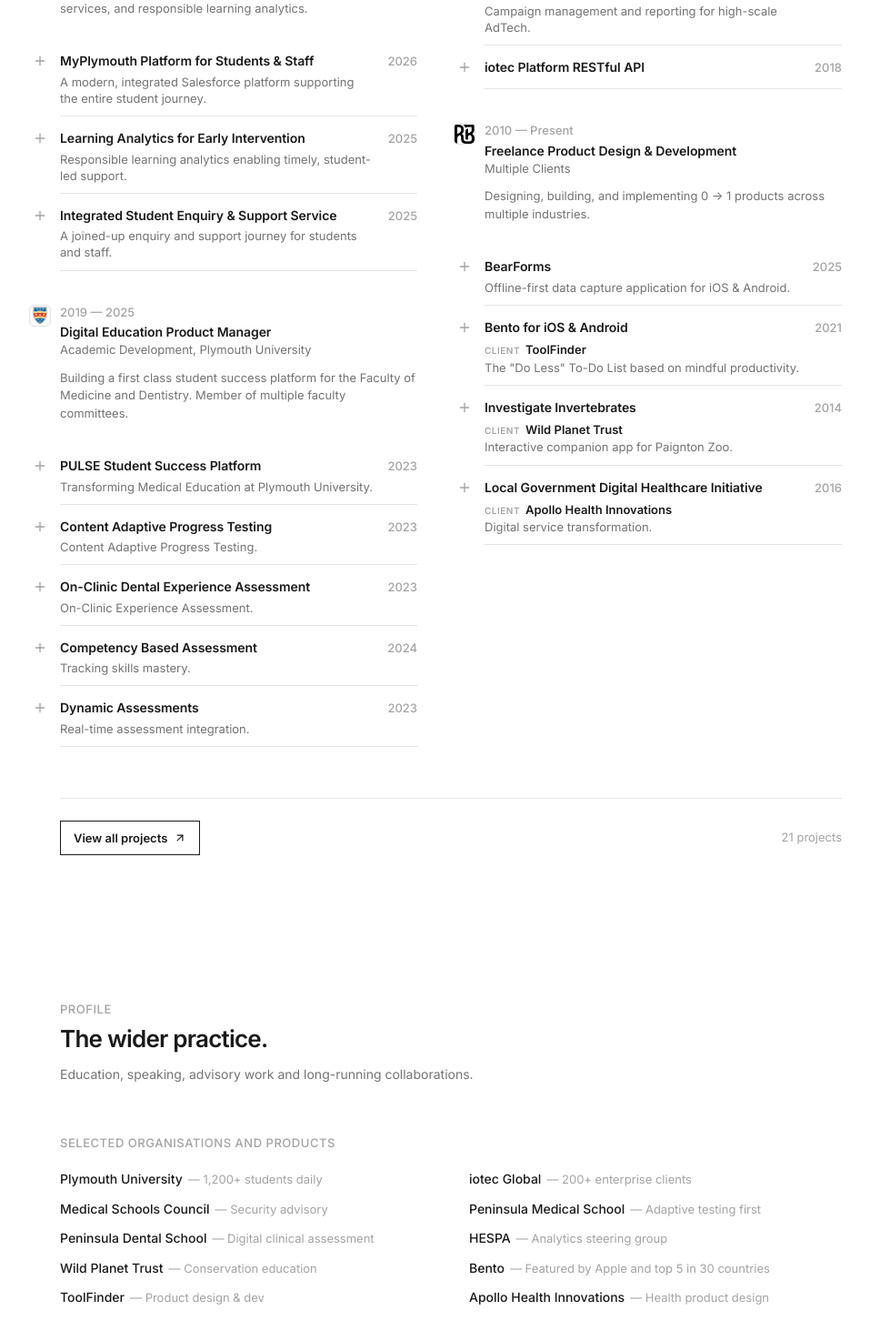
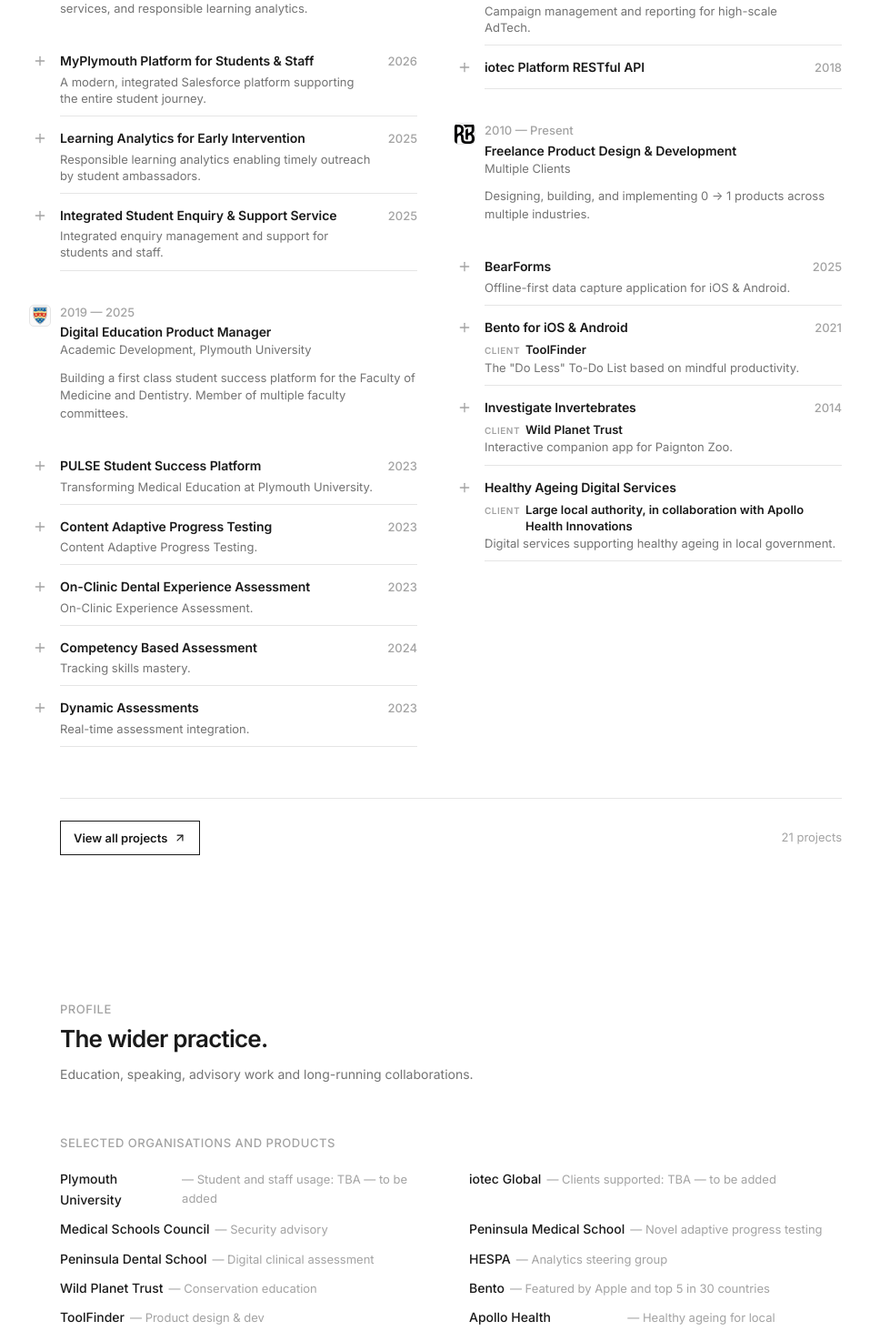
Before and after one commit to RobinWBailey/portfolio, a React (Vite) app: page / in a window 1280 px wide. Shown: the part 920-2383 px from the top of the page at 91% size, without its empty margins (144-1101 px from the left). Built offline with nearby package versions, Linux system fonts and the light colour scheme.

Commit message:
Refresh portfolio content and year display
Updated project year rendering to hide empty values and revised case study content across client and experience entries. This includes clearer wording, TBA placeholders, and refreshed summaries for university, healthcare, and digital platform work.

```diff
--- a/App.tsx
+++ b/App.tsx
@@ -285,9 +285,11 @@
           )}
           {project.summary?.trim().toUpperCase() !== 'TBA' && <span>{project.summary}</span>}
         </span>
-        <span className="project-row__meta">
-          <span>{project.year ?? '—'}</span>
-        </span>
+        {project.year && (
+          <span className="project-row__meta">
+            <span>{project.year}</span>
+          </span>
+        )}
       </button>
 
       <div id={detailId} className="project-detail" aria-hidden={!open}>
@@ -338,7 +340,7 @@
   return (
     <article id={`project-${project.key}`} className="project-card">
       <div className="project-card__meta">
-        <span>{project.year ?? '—'}</span>
+        {project.year && <span>{project.year}</span>}
         {project.category && <span>{project.category}</span>}
         {project.isFeatured && <span>Featured</span>}
       </div>
--- a/content/clients.json
+++ b/content/clients.json
@@ -1,7 +1,7 @@
 [
   {
     "name": "Plymouth University",
-    "note": "1,200+ students daily",
+    "note": "Student and staff usage: TBA — to be added",
     "logo": "/plymouth_logo.png",
     "highlight": {
       "color": "emerald",
@@ -10,7 +10,7 @@
   },
   {
     "name": "iotec Global",
-    "note": "200+ enterprise clients",
+    "note": "Clients supported: TBA — to be added",
     "logo": "/iotec_logo.png",
     "highlight": {
       "color": "violet",
@@ -28,7 +28,7 @@
   },
   {
     "name": "Peninsula Medical School",
-    "note": "Adaptive testing first",
+    "note": "Novel adaptive progress testing",
     "icon": "stethoscope"
   },
   {
@@ -66,7 +66,7 @@
   },
   {
     "name": "Apollo Health Innovations",
-    "note": "Health product design",
+    "note": "Healthy ageing for local government",
     "logo": "/apollo_logo.jpg"
   }
 ]
--- a/content/experience.json
+++ b/content/experience.json
@@ -16,7 +16,7 @@
     "projects": [
       {
         "title": "MyPlymouth Platform for Students & Staff",
-        "body": "Led the product strategy, design, architecture, and end-to-end implementation of MyPlymouth: a comprehensive redesign and rebrand of the university's Salesforce platform. MyPlymouth brings legacy capabilities into a clearer, modern platform with dedicated experiences for students, academics, professional services, and support staff. It also provides the foundation for new integrated services, including referrals, a knowledge base, student enquiries, a student-facing chatbot, and insights that help staff and students understand patterns of engagement. The platform is currently being launched progressively across its user groups.",
+        "body": "Led the product strategy, design, architecture, and end-to-end implementation of MyPlymouth: a comprehensive redesign and rebrand of the university's Salesforce platform. MyPlymouth brings legacy capabilities into a clearer, modern platform with dedicated experiences for students, academics, professional services, and support staff. It also provides the foundation for new integrated services, including referrals, a knowledge base, student enquiries, a student-facing chatbot, and insights that help staff and students understand patterns of engagement. The platform is currently being launched progressively across its user groups.<br /><br /><strong>Usage statistics — to be added:</strong> student users: TBA; staff users: TBA.",
         "client": "Plymouth University",
         "role": "Product & Technical Lead",
         "category": "Digital Platform",
@@ -36,7 +36,7 @@
       },
       {
         "title": "Learning Analytics for Early Intervention",
-        "body": "Led the strategy, product design, architecture, implementation, and operating-model development of a learning analytics service designed to identify students who may benefit from additional support early in their university journey. The platform brings together defined engagement indicators, including use of digital services, lecture attendance, enrolment completion, and the frequency of other early university touchpoints. It prioritises students who may merit attention, enabling trained student ambassadors to make supportive contact, understand their circumstances, and direct them towards relevant services and resources. The service supports structured follow-up when initial engagement concerns appear unresolved and established Plymouth University's first student ambassador outreach service of its kind. A comprehensive operating policy defines which data may be used, how it is handled, and the legitimate support purposes for which it can be applied. Selected insights are surfaced through MyPlymouth, while the learning analytics service remains a distinct product and workstream.",
+        "body": "Led the strategy, product design, architecture, implementation, and operating-model development of a learning analytics service designed to identify students who may benefit from additional support early in their university journey. The platform brings together defined engagement indicators, including use of digital services, lecture attendance, enrolment completion, and the frequency of other early university touchpoints. It prioritises students who may merit attention, enabling trained student ambassadors to make supportive contact, understand their circumstances, and direct them towards relevant services and resources. Trained student ambassadors deliver the outreach using the system and support process I developed with the team. The service supports structured follow-up when initial engagement concerns appear unresolved and established Plymouth University's first student ambassador outreach service of its kind. A comprehensive operating policy defines which data may be used, how it is handled, and the legitimate support purposes for which it can be applied. Selected insights are surfaced through MyPlymouth, while the learning analytics service remains a distinct product and workstream.",
         "award": "Vice-Chancellor's Award for Supporting a Great Student Experience — Highly Commended",
         "client": "Plymouth University",
         "role": "Product & Technical Lead",
@@ -49,7 +49,7 @@
           "Service Design"
         ],
         "isFeatured": true,
-        "summary": "Responsible learning analytics enabling timely, student-led support.",
+        "summary": "Responsible learning analytics enabling timely outreach by student ambassadors.",
         "images": [
           "https://placehold.co/1200x800/2d3748/ffffff?text=Learning+Analytics",
           "https://placehold.co/1200x800/8e44ad/ffffff?text=Data+Charts",
@@ -59,7 +59,7 @@
       },
       {
         "title": "Integrated Student Enquiry & Support Service",
-        "body": "Led the design and implementation of a new institution-wide student enquiry and support service within MyPlymouth. The service replaced fragmented processes based on email, spreadsheets, and independently operated team systems. It brings together faculty offices, careers, the Student Hub, disability services, and wellbeing teams, giving authorised staff a more complete view of each student's support journey. Students can track the progress of their enquiries, see which team is responsible, follow transfers between services, and know when an enquiry has been resolved. Referrals and longer-running support or wellbeing interventions can begin from the same joined-up journey. The work also included redesigning how front-line teams collaborate and operate. Consistent service data now makes it possible to identify recurring issues and support ongoing service improvement. The service has been fully rolled out across the participating teams and is in comprehensive use.",
+        "body": "Led the design and implementation of a new institution-wide student enquiry and support service within MyPlymouth. The service replaced fragmented processes based on email, spreadsheets, and independently operated team systems. All internal student-facing teams have adopted the service, including faculty offices, careers, the Student Hub, disability services, and wellbeing teams. Staff manage and refer enquiries between teams, giving authorised staff a more complete view of each student's support journey. Students can view and track their enquiries, see which team is responsible, follow transfers between services, and know when an enquiry has been resolved. Self-service enquiry creation is not yet available to students. The service also supports referrals and longer-term support or wellbeing interventions. The work also included redesigning how front-line teams collaborate and operate. Consistent service data now makes it possible to identify recurring issues and support ongoing service improvement.",
         "client": "Plymouth University",
         "role": "Product & Technical Lead",
         "category": "Student Experience",
@@ -71,7 +71,7 @@
           "Enquiry Management"
         ],
         "isFeatured": true,
-        "summary": "A joined-up enquiry and support journey for students and staff.",
+        "summary": "Integrated enquiry management and support for students and staff.",
         "images": [
           "https://placehold.co/1200x800/2d3748/ffffff?text=Support"
         ]
@@ -97,7 +97,7 @@
     "projects": [
       {
         "title": "PULSE Student Success Platform",
-        "body": "Led the design and implementation of a comprehensive student success platform for the Faculty of Medicine and Dentistry at Plymouth University, encompassing a wide range of modules to support the entire student journey from concept to launch. My role involved stakeholder engagement, requirements gathering, UX/UI design, and managing the agile development process. The platform now serves 1,200+ students daily and has reduced administrative overhead by 30%.",
+        "body": "Led the design and implementation of a comprehensive student success platform for the Faculty of Medicine and Dentistry at Plymouth University, encompassing a wide range of modules to support the entire student journey from concept to launch. My role involved stakeholder engagement, requirements gathering, UX/UI design, and managing the agile development process.<br /><br /><strong>Student usage statistics — to be added:</strong> TBA.",
         "client": "Plymouth University",
         "role": "Product Owner & Architect",
         "category": "Education",
@@ -120,7 +120,7 @@
       },
       {
         "title": "Content Adaptive Progress Testing",
-        "body": "Designed and implemented a sophisticated assessment platform delivering content-adaptive progress testing and topic mapping for medical students. Introduced an industry-first feedback system to enable longitudinal personalised learning feedback to medical students against the GMC topic map. Coinciding and enabling dynamic assessment of students based on past assessment performance.",
+        "body": "Developed and implemented a new approach to content-adaptive progress testing for medical students, mapped to the newly introduced Medical Licensing Assessment (MLA) content map. The approach integrated adaptive assessment with personalised, longitudinal feedback, enabling students to understand their demonstrated strengths, areas for development, and the content of future assessments as they progressed through the programme. To my knowledge, this was the first implementation of this specific approach at any medical school worldwide.",
         "client": "Peninsula Medical School",
         "role": "Technical Lead",
         "category": "Education",
@@ -139,7 +139,7 @@
       },
       {
         "title": "On-Clinic Dental Experience Assessment",
-        "body": "Digitised the assessment of clinical dental experience, replacing paper logs and enabling real-time progression tracking via a specialised mobile-friendly tool for recording and validating clinical experience in dental clinics. Providing process assurance for patient safety and enabling students to work towards their longitudinal GDC requirements. Also enabled capacity management to ensure patient availability for student needs and scheduling. Used across clinical sites across the south-west of England in collaboration with PDSE and the <span class=\"highlight highlight-yellow\">#1 ranked dental school in the UK</span>.",
+        "body": "Digitised the assessment of clinical dental experience, replacing paper logs and enabling real-time progression tracking via a specialised mobile-friendly tool for recording and validating clinical experience in dental clinics. Providing process assurance for patient safety and enabling students to work towards their longitudinal GDC requirements. Also enabled capacity management to ensure patient availability for student needs and scheduling. Used across clinical sites across the south-west of England in collaboration with PDSE and Peninsula Dental School, which was <span class=\"highlight highlight-yellow\">ranked first in the UK for dentistry in the Guardian University Guide 2022</span> while the project was in operation.",
         "client": "Peninsula Dental School",
         "role": "Product Owner",
         "category": "Education",
@@ -261,7 +261,7 @@
     "projects": [
       {
         "title": "iotec Horizon Platform Interface",
-        "body": "Led the design and implementation of a self-service campaign management and reporting web interface, enabling advanced configuration, setup, and performance monitoring for internal teams and professional clients, including self-service capabilities for high-value accounts. I led the entire product design lifecycle, from user research and wireframing to high-fidelity prototypes and front-end development support. The platform was fully internationalised for major European markets to enable strategic expansion, achieving an 80% reduction in campaign setup time and enabling the business to scale to 200+ clients.",
+        "body": "Led the design and implementation of the Horizon self-service campaign management and reporting web interface, enabling advanced configuration, setup, and performance monitoring for internal teams and professional clients, including self-service capabilities for high-value accounts. I led the product design lifecycle, from user research and wireframing to high-fidelity prototypes, and contributed directly to front-end development. The platform was fully internationalised for major European markets to enable strategic expansion, reducing campaign setup time and supporting growth in the client base.<br /><br /><strong>Results — to be added:</strong> campaign setup time reduction: TBA; clients supported: TBA.",
         "client": "iotec Global",
         "role": "Lead UX Designer & Product Architect",
         "category": "AdTech",
@@ -283,7 +283,7 @@
       },
       {
         "title": "iotec Platform RESTful API",
-        "body": "Led the development of a RESTful API for the iotec Horizon Platform — a key enabling strategic functionality for the self-service Horizon platform interface — enabling seamless integration with external systems and applications as well as a unified platform for developing new products and features internally.",
+        "body": "Led the design and delivery of the RESTful API development project for the iotec Horizon Platform, with implementation carried out by the development team. The API enabled the self-service Horizon interface, integration with external systems and applications, and a shared foundation for developing new products and features internally.",
         "client": "iotec Global",
         "role": "Product Architect",
         "category": "AdTech",
@@ -337,11 +337,11 @@
       },
       {
         "title": "Bento for iOS & Android",
-        "body": "A \"Do Less\" to-do list application based on the Bento methodology, designed for focus and mindful productivity. This project explores the intersection of digital utility and mental well-being, using a limited-choice interface to reduce cognitive load.",
+        "body": "A published \"Do Less\" task management application based on the Bento methodology, designed to support focus and mindful productivity. As one of three co-founders, I contributed to concept design, development, and production of the application using React Native for iOS and Android. The interface limits the number of tasks presented to support focus and reduce cognitive load.",
         "award": "Featured by Apple as a \"New & Noteworthy\" and a Top 5 Paid Productivity App in 30 different countries",
         "client": "ToolFinder",
-        "role": "Concept Designer",
-        "category": "Concept",
+        "role": "Co-founder, Designer & Developer",
+        "category": "Mobile App",
         "year": "2021",
         "tags": [
           "iOS",
@@ -380,18 +380,17 @@
         "link": "#"
       },
       {
-        "title": "Local Government Digital Healthcare Initiative",
-        "body": "A project to digitize citizen services for local government, focusing on accessibility and digital service transformation.",
-        "client": "Apollo Health Innovations",
+        "title": "Healthy Ageing Digital Services",
+        "body": "Contributed to a local government digital project focused on healthy ageing and support through major life changes.",
+        "client": "Large local authority, in collaboration with Apollo Health Innovations",
         "role": "Developer",
         "category": "Government",
-        "year": "2016",
         "tags": [
           "Web",
           "Accessibility"
         ],
         "isFeatured": true,
-        "summary": "Digital service transformation.",
+        "summary": "Digital services supporting healthy ageing in local government.",
         "images": [
           "https://placehold.co/1200x800/2d3748/ffffff?text=Gov"
         ]
```
